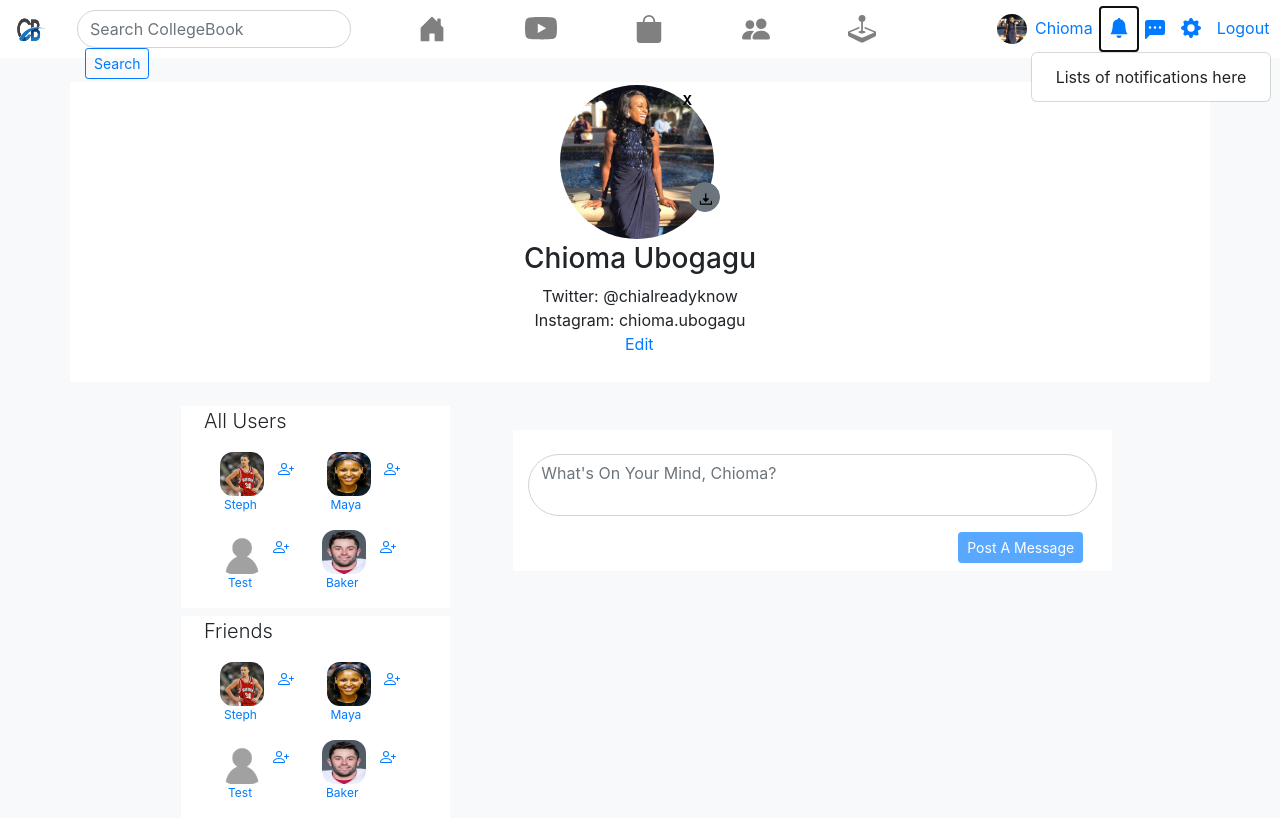
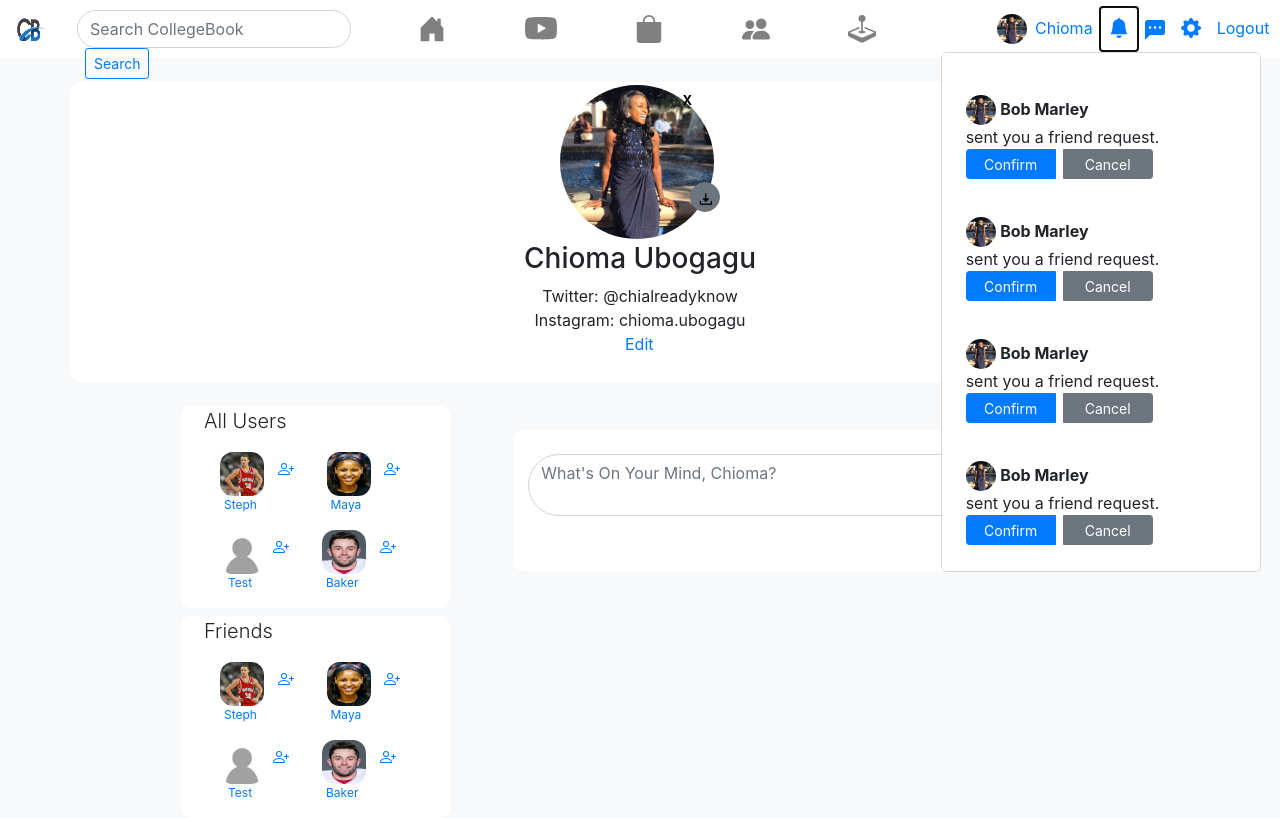
Before and after one commit to ChiomaGrace/MyApps, a Django app: template collegeBook/wallApp/templates/loggedInUsersPage.html in a window 1280 px wide, after a click that opens the changed part. Run offline with Django 3.2, Linux system fonts and the light colour scheme; the template is opened without the code that fills it: values that come from a table or form of the project are taken from there, others are empty; data comes from the database, SQL or seed files in the repository; both versions use the stored data as it was after the commit; some libraries are stand-ins or nearby versions.

Commit message:
Another Commit

```diff
--- a/collegeBook/wallApp/static/CSS/collegeWall.css
+++ b/collegeBook/wallApp/static/CSS/collegeWall.css
@@ -5,14 +5,15 @@
 .allUsersDiv{
     display: table;
     /* width: 254px; */
+    border-radius: 10px;
 }
+
 #birthdayInfoBox{
     border: 1px solid #f1f1f1;
     /* position: fixed; */
     margin-left: 30%;
     font-family: Georgia, 'Times New Roman', Times, serif;
     font-size: small;
-
 }
 
 #birthdayLabel{
@@ -61,6 +62,11 @@
     /* background-color: pink; */
 }
 
+.confirmCancelNotificationButton{
+    width: 90px;
+    height: 30px;
+}
+
 .commentHeadText{
     /* margin-top: 4px; */
     margin-left: 10px;
@@ -103,14 +109,24 @@
 }
 
 .dropdown-item{
-    /* background-color: blue; */
     border-radius: 6px;
+    max-width: 100%;
+    white-space: pre-line;
 }
 
 .dropdown-menu{
-    /* background-color: red; */
     left: -70px;
     border-radius: 6px;
+
+
+}
+.notificationMenu{
+    left: -160px;
+    border-radius: 6px;
+    height: 520px;
+    width: 320px;
+    overflow-y: scroll;
+    overflow-x: hidden;
 }
 
 #errorDialogForFileSize{ /*The div containing the message of the error dialog box for an uploaded image*/
@@ -138,6 +154,7 @@
 .friendsDiv{
     display: table;
     /* width: 254px; */
+    border-radius: 10px;
 }
 
 .hide {
@@ -177,6 +194,10 @@ small.messageCreatedAt{
     top: -4px;
 }
 
+.nameInNotification{
+    font-weight: bold;
+}
+
 #navBar{ /* Manages the length of the navigation bar */
     height: 58px;
 }
@@ -203,11 +224,19 @@ small.messageCreatedAt{
     margin-left:430px;
 }
 
+#postAMessageForm{
+    border-radius: 10px;
+}
+
 .profilePicBanner{
     background-color: white;
     height: 300px;
-    /* margin-bottom: 80px; */
 }
+
+.profilePicBannerThird{
+    border-radius: 10px;
+}
+
 #profilePicContainer{
     height: 160px;
     width: 160px;
@@ -272,6 +301,14 @@ small.messageCreatedAt{
 #searchBarForm{
     height: 38px;
     width: 180px;
+}
+
+.specificNotification{
+    max-width: 100%;
+}
+
+.nameInNotification{
+    max-width: 100%;
 }
 
 .ui-dialog .ui-dialog-buttonpane button{ /*The css for the okay button on the error dialog box for uploading an image*/
--- a/collegeBook/wallApp/templates/loggedInUsersPage.html
+++ b/collegeBook/wallApp/templates/loggedInUsersPage.html
@@ -607,8 +607,47 @@
                                 <path d="M8 16a2 2 0 0 0 2-2H6a2 2 0 0 0 2 2zm.995-14.901a1 1 0 1 0-1.99 0A5.002 5.002 0 0 0 3 6c0 1.098-.5 6-2 7h14c-1.5-1-2-5.902-2-7 0-2.42-1.72-4.44-4.005-4.901z"/>
                             </svg>
                         </a>
-                        <div class="dropdown-menu">
-                            <a class="dropdown-item" href="/home">Lists of notifications here</a>
+                        <div class="dropdown-menu notificationMenu">
+                            <div class="dropdown-item">
+                                <img src='{{ loggedInUser.profilePic }}' id="navIconProfPic" class="d-inline"> <p class="d-inline-block nameInNotification mb-0 mt-2"> Bob Marley</p>
+                                <p class="d-inline-block specificNotification mb-0"> sent you a friend request.</p>
+                                <div class="btn-group">
+                                    <button type="button" class="btn btn-sm btn-primary confirmCancelNotificationButton mr-2">Confirm</button>
+                                    <button type="button" class="btn btn-sm btn-secondary confirmCancelNotificationButton">Cancel</button>
+                                </div>
+                            </div>
+                            <div class="dropdown-item">
+                                <img src='{{ loggedInUser.profilePic }}' id="navIconProfPic" class="d-inline"> <p class="d-inline-block nameInNotification mb-0 mt-2"> Bob Marley</p>
+                                <p class="d-inline-block specificNotification mb-0"> sent you a friend request.</p>
+                                <div class="btn-group">
+                                    <button type="button" class="btn btn-sm btn-primary confirmCancelNotificationButton mr-2">Confirm</button>
+                                    <button type="button" class="btn btn-sm btn-secondary confirmCancelNotificationButton">Cancel</button>
+                                </div>
+                            </div>
+                            <div class="dropdown-item">
+                                <img src='{{ loggedInUser.profilePic }}' id="navIconProfPic" class="d-inline"> <p class="d-inline-block nameInNotification mb-0 mt-2"> Bob Marley</p>
+                                <p class="d-inline-block specificNotification mb-0"> sent you a friend request.</p>
+                                <div class="btn-group">
+                                    <button type="button" class="btn btn-sm btn-primary confirmCancelNotificationButton mr-2">Confirm</button>
+                                    <button type="button" class="btn btn-sm btn-secondary confirmCancelNotificationButton">Cancel</button>
+                                </div>
+                            </div>
+                            <div class="dropdown-item">
+                                <img src='{{ loggedInUser.profilePic }}' id="navIconProfPic" class="d-inline"> <p class="d-inline-block nameInNotification mb-0 mt-2"> Bob Marley</p>
+                                <p class="d-inline-block specificNotification mb-0"> sent you a friend request.</p>
+                                <div class="btn-group">
+                                    <button type="button" class="btn btn-sm btn-primary confirmCancelNotificationButton mr-2">Confirm</button>
+                                    <button type="button" class="btn btn-sm btn-secondary confirmCancelNotificationButton">Cancel</button>
+                                </div>
+                            </div>
+                            <div class="dropdown-item">
+                                <img src='{{ loggedInUser.profilePic }}' id="navIconProfPic" class="d-inline"> <p class="d-inline-block nameInNotification mb-0 mt-2"> Bob Marley</p>
+                                <p class="d-inline-block specificNotification mb-0"> sent you a friend request.</p>
+                                <div class="btn-group">
+                                    <button type="button" class="btn btn-sm btn-primary confirmCancelNotificationButton mr-2">Confirm</button>
+                                    <button type="button" class="btn btn-sm btn-secondary confirmCancelNotificationButton">Cancel</button>
+                                </div>
+                            </div>
                         </div>
                     </li>
                     <li class="nav-item"> <!-- This is the messenger symbol -->
@@ -625,7 +664,7 @@
                             <path d="M9.405 1.05c-.413-1.4-2.397-1.4-2.81 0l-.1.34a1.464 1.464 0 0 1-2.105.872l-.31-.17c-1.283-.698-2.686.705-1.987 1.987l.169.311c.446.82.023 1.841-.872 2.105l-.34.1c-1.4.413-1.4 2.397 0 2.81l.34.1a1.464 1.464 0 0 1 .872 2.105l-.17.31c-.698 1.283.705 2.686 1.987 1.987l.311-.169a1.464 1.464 0 0 1 2.105.872l.1.34c.413 1.4 2.397 1.4 2.81 0l.1-.34a1.464 1.464 0 0 1 2.105-.872l.31.17c1.283.698 2.686-.705 1.987-1.987l-.169-.311a1.464 1.464 0 0 1 .872-2.105l.34-.1c1.4-.413 1.4-2.397 0-2.81l-.34-.1a1.464 1.464 0 0 1-.872-2.105l.17-.31c.698-1.283-.705-2.686-1.987-1.987l-.311.169a1.464 1.464 0 0 1-2.105-.872l-.1-.34zM8 10.93a2.929 2.929 0 1 1 0-5.86 2.929 2.929 0 0 1 0 5.858z"/>
                         </svg>
                     </a>
-                    <div class="dropdown-menu">
+                    <div class="dropdown-menu ">
                         <a class="dropdown-item" href="/home">Settings</a>
                         <a class="dropdown-item" href="/home">Support</a>
                         <a class="dropdown-item" href="/home">Give Feedback</a>
@@ -643,8 +682,8 @@
 <!-- The above code is for the navigation bar -->
 
     <div class="container">
-        <div class="row bg-white mt-4">
-            <div class="col-sm bg-white">
+        <div class="row bg-white mt-4 profilePicBannerThird">
+            <div class="col-sm bg-white profilePicBannerThird">
                 <!-- First of the third columns of the profile pic white banner background (needed to center photo)  -->
             </div>
             <div class="col-sm profilePicBanner">
@@ -687,7 +726,7 @@
                     </div>
                 </form>
             </div>
-            <div class="col-sm bg-white">
+            <div class="col-sm bg-white profilePicBannerThird">
                 <!-- Last of the third columns of the profile pic white banner background (needed to center photo)  -->
             </div>
         </div>
```
Also changed, not shown: collegeBook/db.sqlite3.
